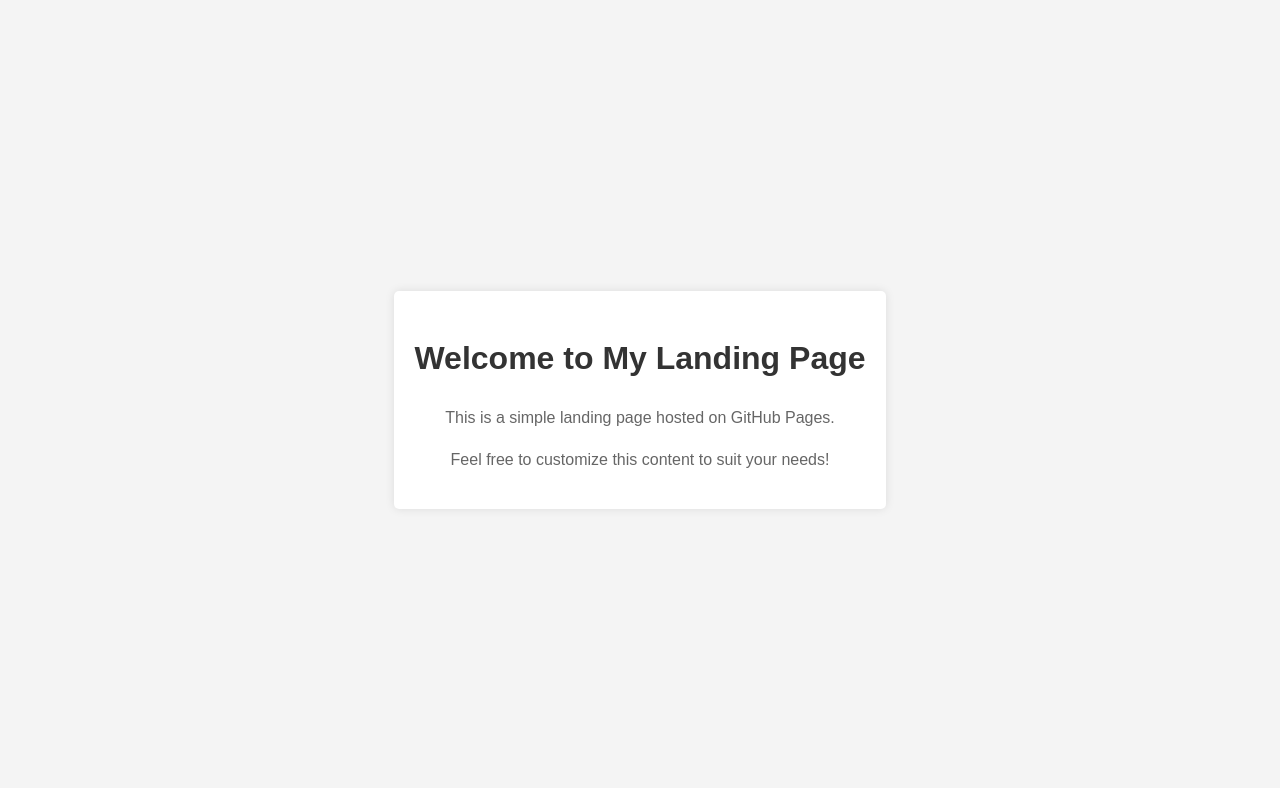
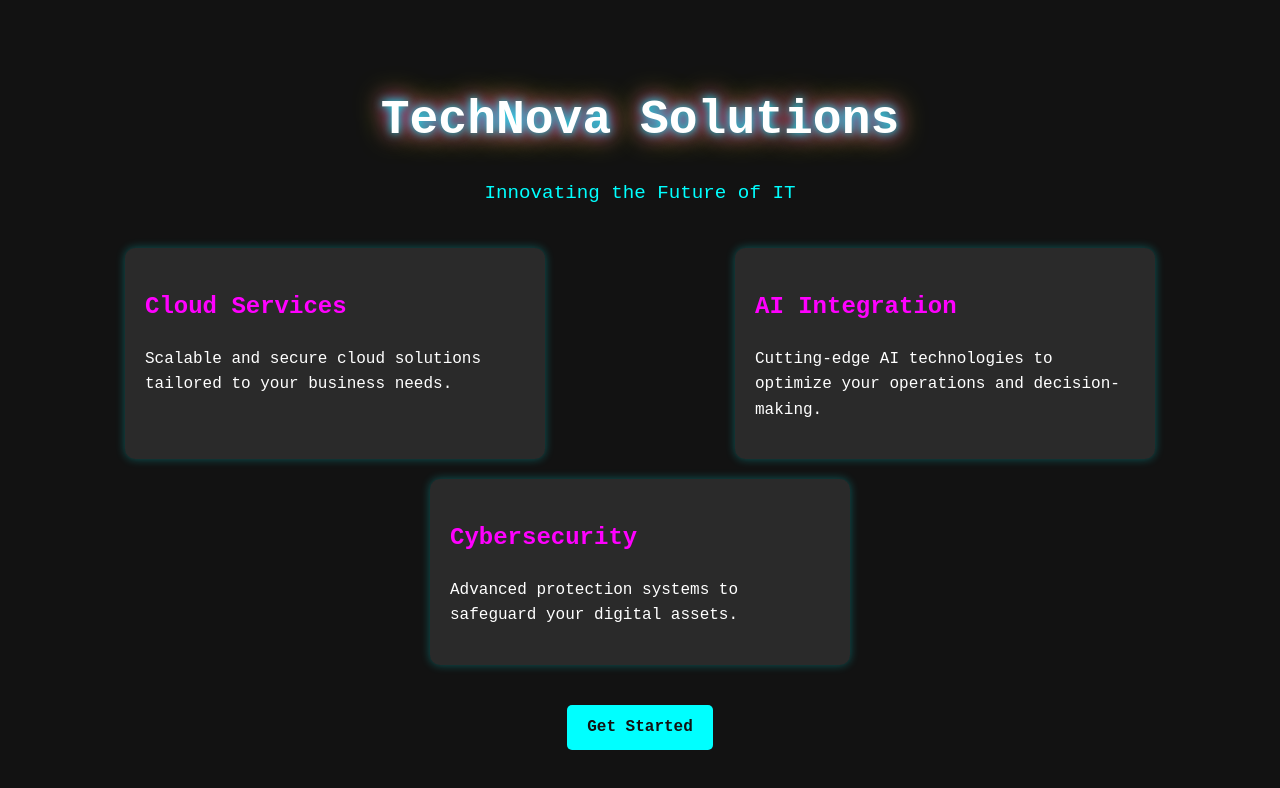
Before and after one commit to imposterSyndromium/imposterSymdromium.github.io, a plain HTML site: page index.html in a window 1280 px wide. Drawn offline with Linux system fonts and the light colour scheme.

Commit message:
Update index.html

```diff
--- a/index.html
+++ b/index.html
@@ -3,39 +3,123 @@
 <head>
     <meta charset="UTF-8">
     <meta name="viewport" content="width=device-width, initial-scale=1.0">
-    <title>My Landing Page</title>
+    <title>TechNova Solutions</title>
     <style>
+        :root {
+            --primary-color: #00ffff;
+            --secondary-color: #ff00ff;
+            --tertiary-color: #ffff00;
+            --bg-color: #121212;
+            --text-color: #ffffff;
+        }
         body {
-            font-family: Arial, sans-serif;
+            font-family: 'Courier New', monospace;
             line-height: 1.6;
             margin: 0;
             padding: 0;
+            background-color: var(--bg-color);
+            color: var(--text-color);
+            min-height: 100vh;
             display: flex;
+            flex-direction: column;
             justify-content: center;
-            align-items: center;
-            height: 100vh;
-            background-color: #f4f4f4;
         }
         .container {
+            max-width: 1200px;
+            margin: 0 auto;
+            padding: 20px;
+        }
+        header {
             text-align: center;
-            padding: 20px;
-            background-color: white;
-            border-radius: 5px;
-            box-shadow: 0 0 10px rgba(0,0,0,0.1);
+            margin-bottom: 40px;
         }
         h1 {
-            color: #333;
+            font-size: 3rem;
+            margin-bottom: 10px;
+            text-shadow: 0 0 10px var(--primary-color),
+                         0 0 20px var(--secondary-color),
+                         0 0 30px var(--tertiary-color);
         }
-        p {
-            color: #666;
+        .tagline {
+            font-size: 1.2rem;
+            color: var(--primary-color);
+        }
+        .features {
+            display: flex;
+            flex-wrap: wrap;
+            justify-content: space-around;
+            gap: 20px;
+        }
+        .feature {
+            flex-basis: calc(33.333% - 20px);
+            min-width: 250px;
+            background-color: rgba(255, 255, 255, 0.1);
+            padding: 20px;
+            border-radius: 10px;
+            box-shadow: 0 0 10px rgba(0, 255, 255, 0.3);
+            transition: transform 0.3s ease;
+        }
+        .feature:hover {
+            transform: translateY(-5px);
+        }
+        .feature h2 {
+            color: var(--secondary-color);
+        }
+        .feature p {
+            color: var(--text-color);
+        }
+        .cta {
+            text-align: center;
+            margin-top: 40px;
+        }
+        .cta-button {
+            display: inline-block;
+            padding: 10px 20px;
+            background-color: var(--primary-color);
+            color: var(--bg-color);
+            text-decoration: none;
+            border-radius: 5px;
+            font-weight: bold;
+            transition: background-color 0.3s ease;
+        }
+        .cta-button:hover {
+            background-color: var(--secondary-color);
+        }
+        @media (max-width: 768px) {
+            h1 {
+                font-size: 2rem;
+            }
+            .feature {
+                flex-basis: 100%;
+            }
         }
     </style>
 </head>
 <body>
     <div class="container">
-        <h1>Welcome to My Landing Page</h1>
-        <p>This is a simple landing page hosted on GitHub Pages.</p>
-        <p>Feel free to customize this content to suit your needs!</p>
+        <header>
+            <h1>TechNova Solutions</h1>
+            <p class="tagline">Innovating the Future of IT</p>
+        </header>
+        <main>
+            <section class="features">
+                <div class="feature">
+                    <h2>Cloud Services</h2>
+                    <p>Scalable and secure cloud solutions tailored to your business needs.</p>
+                </div>
+                <div class="feature">
+                    <h2>AI Integration</h2>
+                    <p>Cutting-edge AI technologies to optimize your operations and decision-making.</p>
+                </div>
+                <div class="feature">
+                    <h2>Cybersecurity</h2>
+                    <p>Advanced protection systems to safeguard your digital assets.</p>
+                </div>
+            </section>
+            <div class="cta">
+                <a href="#" class="cta-button">Get Started</a>
+            </div>
+        </main>
     </div>
 </body>
 </html>
```
